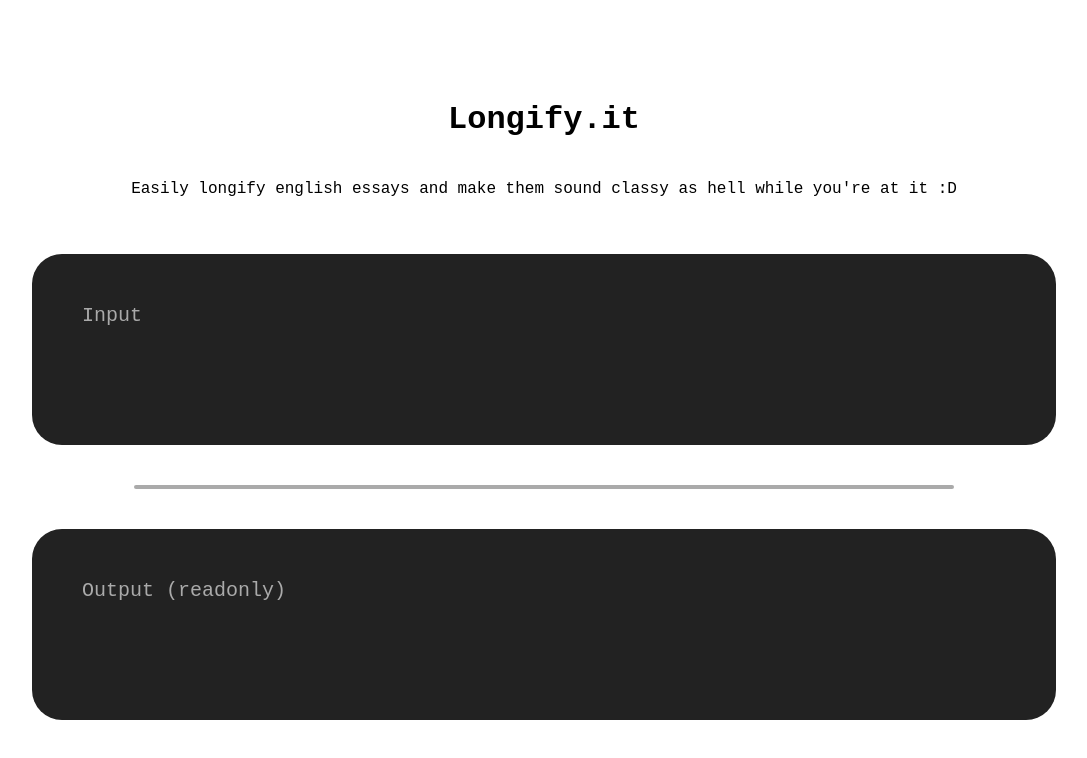
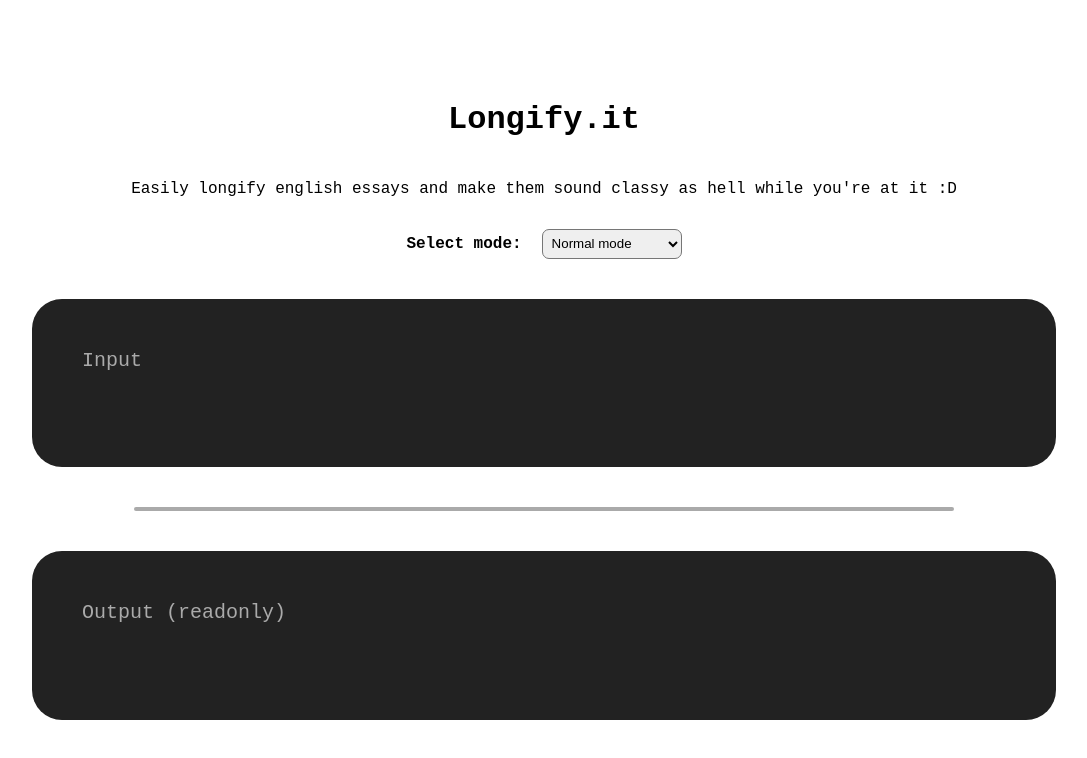
Before and after one commit to kearfy/longify.it, a Next.js app: page / in a window 1280 px wide. Shown: the top 758 px of the page, without its empty margins (96-1183 px from the left). Built offline with nearby package versions, Linux system fonts and the light colour scheme.

Commit message:
Add weak, normal, extreme mode

```diff
--- a/longify.ts
+++ b/longify.ts
@@ -1,6 +1,19 @@
 export default {
-    "i cannot": "I must hereby announce that I, the author of this here paper, do not find the current circumstances described to be advantageous enough to allow myself to have the potential to act, within my own capacity, upon the course of events thus previously described. Therefore, the author, which is me, has come to the conclusion that I, unfortunately, am unable to comply with the given request",
-    "i can't do that": "link:i cannot",
-    "i cannot do that": "link:i cannot",
-    "i can't": "link:i cannot"
+    "keywords": {
+        "i can't":          "i cannot",
+        "i can't do that":  "i cannot",
+        "i cannot do that": "i cannot",
+    },
+
+    "weak": {
+        "i cannot": "I am unable to can",
+    },
+
+    "normal": {
+        "i cannot": "I do not find myself in the circumstances for it to be possible that I could potentially be able to have the capacity to do that",
+    },
+
+    "extreme": {
+        "i cannot": "I must hereby announce that I, the author of this here paper, do not find the current circumstances described to be advantageous enough to allow myself to have the potential to act, within my own capacity, upon the course of events thus previously described. Therefore, the author, which is me, has come to the conclusion that I, unfortunately, am unable to comply with the given request",
+    },
 }
--- a/pages/index.tsx
+++ b/pages/index.tsx
@@ -1,28 +1,42 @@
-import React, { createRef, useState } from 'react';
+import React, { createRef, useEffect, useState } from 'react';
 import longify from '../longify';
 import styles from '../styles.module.scss';
 
-export const grabLongified = (k: keyof typeof longify): string | void => {
-  if (k in longify) {
-    const item = longify[k];
-    if (!item.startsWith('link:')) return item;
-    return grabLongified(item.split(':')[1] as keyof typeof longify);
-  }
+export type mode = 'weak' | 'normal' | 'extreme';
+
+export const grabLongified = (k: string, mode: mode = 'normal'): string | void => {
+  console.log(k);
+  k = longify.keywords[k] ?? k;
+  console.log(k);
+
+  return longify[mode][k];
 }
 
 export default function Home() {
-  const ref = createRef<HTMLTextAreaElement>();
+  const inputRef = createRef<HTMLTextAreaElement>();
+  const selectRef = createRef<HTMLSelectElement>();
   const [result, setResult] = useState<string>("");
-  let index = 0;
+  const [mode, setMode] = useState<mode>("normal");
+
+  useEffect(() => {
+    process();
+  }, [mode]);
 
   const process = () => {
-    if (ref.current) {
-      let res = ref.current?.value;
-      for (var k in longify) {
-        const longified = grabLongified(k as keyof typeof longify);
+    if (inputRef.current) {
+      let res = inputRef.current?.value;
+      for (var k in longify.weak) {
+        const longified = grabLongified(k, mode);
         if (longified) res = res.replaceAll(new RegExp(k, 'ig'), longified)
+        console.log(longified);
       };
       setResult(res);
+    }
+  }
+
+  const setModeHandler = () => {
+    if (selectRef.current) {
+      setMode(selectRef.current.value as mode);
     }
   }
 
@@ -30,8 +44,18 @@
     <div className={styles.intro}>
       <h1>Longify.it</h1>
       <p>Easily longify english essays and make them sound classy as hell while you&apos;re at it :D</p>
+      <div className={styles.modeSelectionContainer}>
+        <b>
+          Select mode:
+        </b>
+        <select defaultValue="normal" ref={selectRef} onInput={setModeHandler}>
+          <option value="weak">Weak mode</option>
+          <option value="normal">Normal mode</option>
+          <option value="extreme">Extreme mode</option>
+        </select>
+      </div>
     </div>
-    <textarea placeholder="Input" className={styles.textarea} ref={ref} onInput={process} cols={30} rows={10}></textarea>
+    <textarea placeholder="Input" className={styles.textarea} ref={inputRef} onInput={process} cols={30} rows={10}></textarea>
     <div className={styles.line} />
     <textarea placeholder="Output (readonly)" className={styles.textarea} disabled value={result} cols={30} rows={10}></textarea>
   </div>;
--- a/styles.module.scss
+++ b/styles.module.scss
@@ -40,3 +40,18 @@
         padding-bottom: 20px;
     }
 }
+
+.modeSelectionContainer {
+    display: flex;
+    gap: 20px;
+    align-items: center;
+    justify-content: center;
+    padding-top: 15px;
+
+    & select {
+        height: 30px;
+        width: 140px;
+        padding: 0px 5px;
+        border-radius: 7px;
+    }
+}
```
